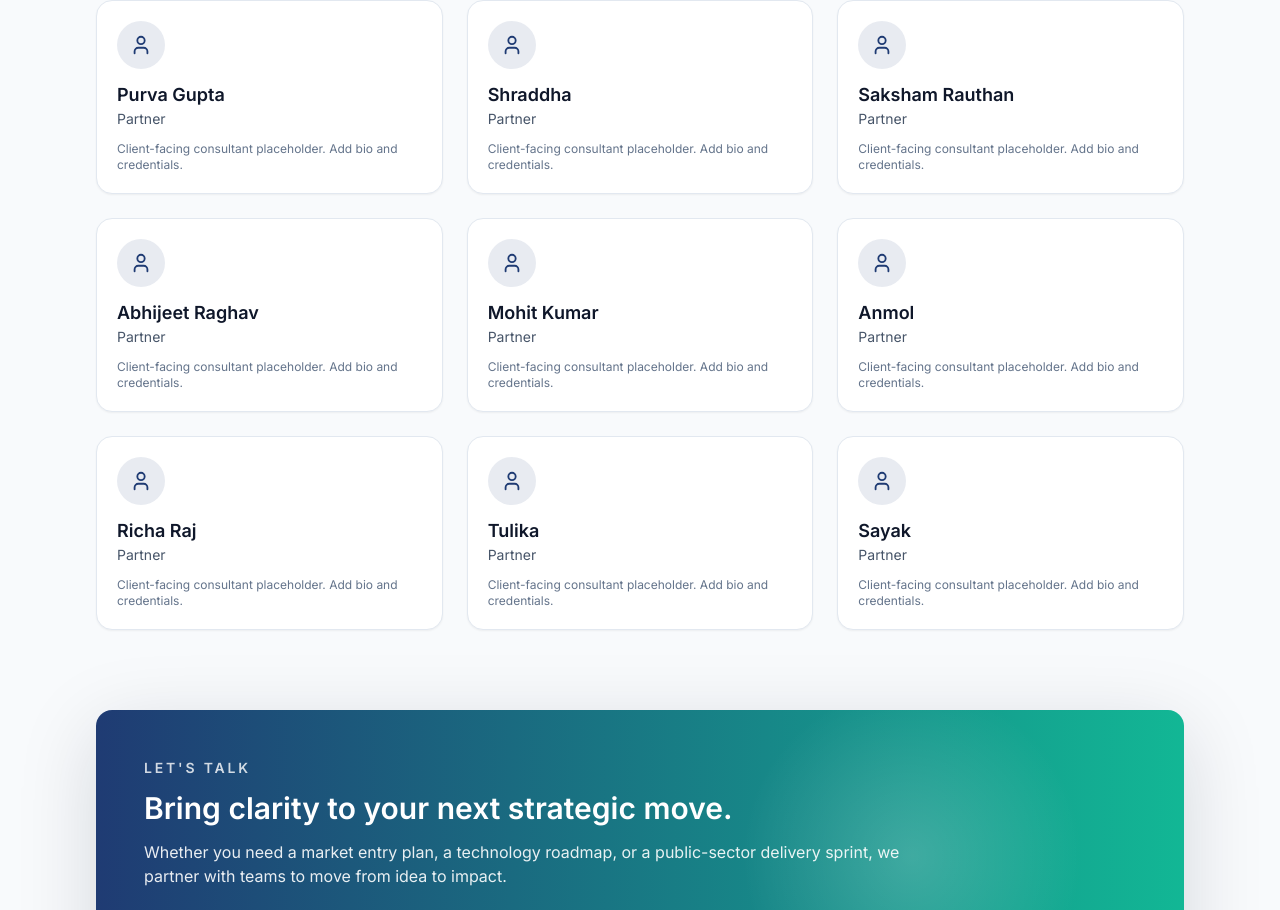
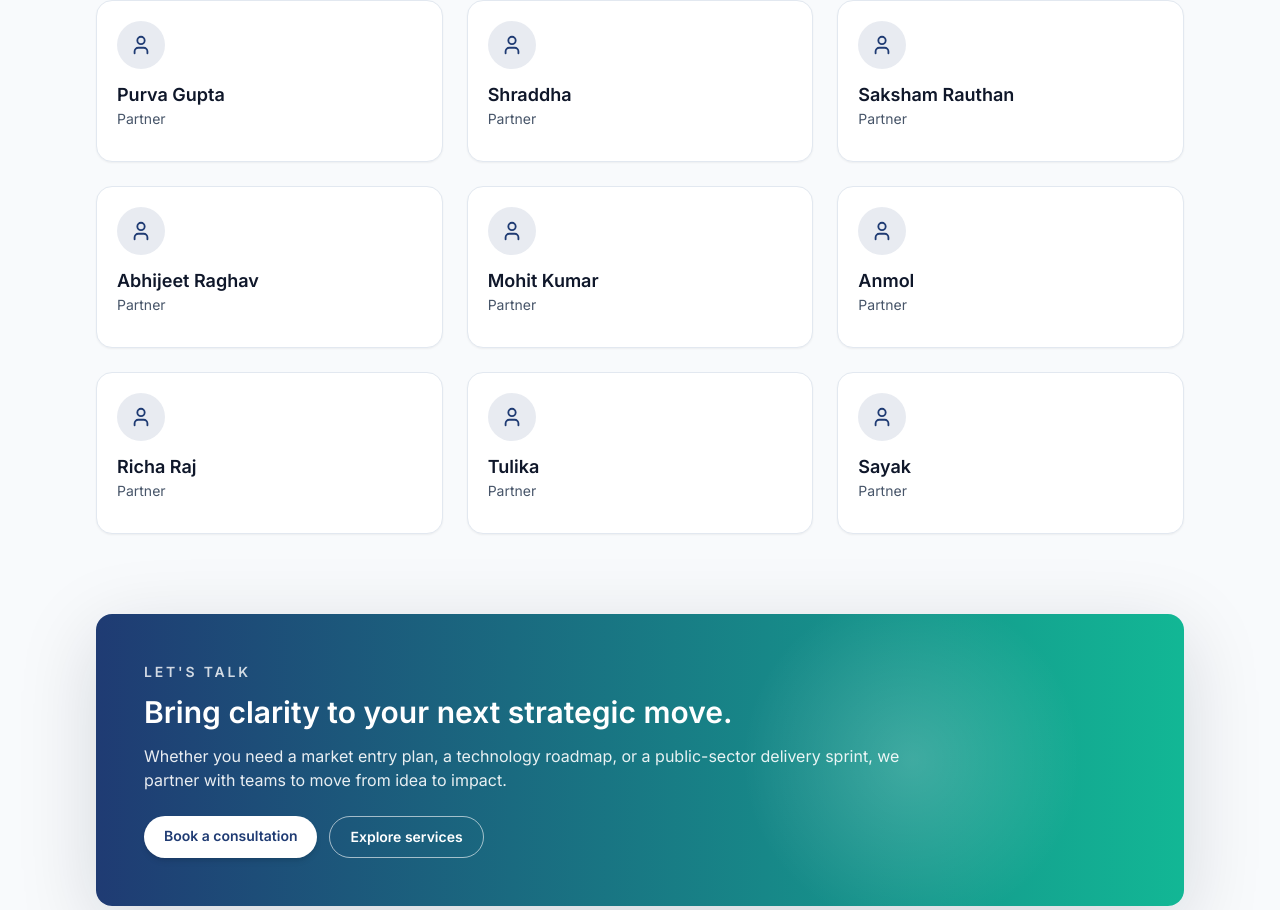
Before and after one commit to purvagupta637/UniConsult, a React (Vite) app: page /about in a window 1280 px wide. Shown: the part 1128-2038 px from the top of the page. Built offline with nearby package versions, Linux system fonts and the light colour scheme.

Commit message:
Remove placeholder bio text from TeamCard component
Removed placeholder text for client-facing consultant.

```diff
--- a/src/components/TeamCard.jsx
+++ b/src/components/TeamCard.jsx
@@ -17,7 +17,7 @@ const TeamCard = ({ member }) => {
         <p className="text-lg font-semibold text-ink dark:text-white">{member.name}</p>
         <p className="text-sm text-slate-600 dark:text-slate-300">{member.role}</p>
       </div>
-      <p className="text-xs text-slate-500 dark:text-slate-400">Client-facing consultant placeholder. Add bio and credentials.</p>
+      <p className="text-xs text-slate-500 dark:text-slate-400"></p>
     </motion.div>
   )
 }
```
